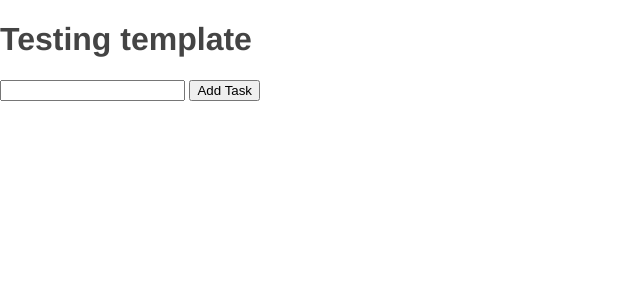
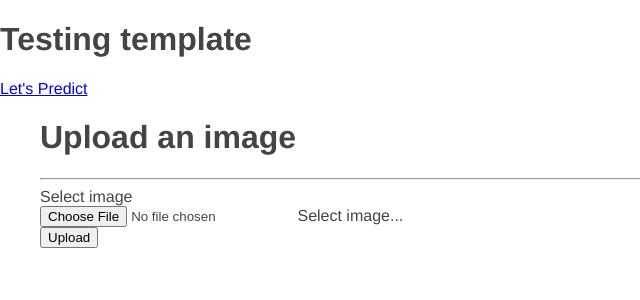
Before and after one commit to chefZau/PoisonPlantTargeter, a Flask app: page / in a window 1280 px wide. Shown: the top 300 px of the page, without its empty margins (0-640 px from the left). Run offline with Flask 2, Linux system fonts and the light colour scheme.

Commit message:
adding new route

```diff
--- a/app/app.py
+++ b/app/app.py
@@ -1,7 +1,21 @@
-from flask import Flask, render_template, url_for, request
+import os
+from flask import Flask, render_template, url_for, request, redirect, flash
+from werkzeug.utils import secure_filename
+
+
+UPLOAD_FOLDER = 'static/uploads/'
+ALLOWED_EXTENSIONS = set(['png', 'jpg', 'jpeg', 'gif'])
 
 app = Flask(__name__)
+
 app.static_folder = 'static'
+app.secret_key = "secret key"
+
+app.config['UPLOAD_FOLDER'] = UPLOAD_FOLDER
+app.config['MAX_CONTENT_LENGTH'] = 16 * 1024 * 1024
+
+def allowed_file(filename):
+	return '.' in filename and filename.rsplit('.', 1)[1].lower() in ALLOWED_EXTENSIONS
 
 @app.route('/', methods=['POST', 'GET'])
 def index():
@@ -10,5 +24,37 @@ def index():
 	elif request.method == 'GET':
 		return render_template('index.html')
 
+@app.route("/predict", methods=["GET", "POST"])
+def predict():
+	# if request.method == "POST":
+
+	# 	if request.files:
+
+	# 		image = request.files["image"]
+
+	# 		print(image)d
+
+	# 		return redirect(request.url)
+
+	# return render_template("predict.html")
+	if request.files:
+
+		image = request.files["image"]
+
+		if image.filename == '':
+			flash('No image selected for uploading')
+			return redirect(request.url)
+
+		if image and allowed_file(image.filename):
+			filename = secure_filename(image.filename)
+			image.save(os.path.join(app.config['UPLOAD_FOLDER'], filename))
+
+			flash('Image successfully uploaded and displayed')
+			return render_template('index.html', filename=filename)
+		else:
+			flash('Allowed image types are -> png, jpg, jpeg, gif')
+			return redirect(request.url)
+
+
 if __name__ == '__main__':
 	app.run(debug = True)
--- a/app/templates/index.html
+++ b/app/templates/index.html
@@ -2,7 +2,7 @@
 
 
 {% block head %}
-	<title>HOME!!</title>
+	<title>HOME | Poison Plant</title>
 {% endblock %}
 
 
@@ -10,9 +10,25 @@
 
 	<h1>Testing template</h1>
 
-	<form action="/" method="POST">
-		<input type="text" name="content" id="content">
-		<input type="submit" value="Add Task">
-	</form>
+	<a href="predict.html">Let's Predict</a>
+
+	<div class="container">
+	    <div class="row">
+	        <div class="col">
+	            <h1>Upload an image</h1>
+	            <hr>
+	            <form action="/predict" method="POST" enctype="multipart/form-data">
+	                <div class="form-group">
+	                    <label>Select image</label>
+	                    <div class="custom-file">
+	                        <input type="file" class="custom-file-input" name="image" id="image">
+	                        <label class="custom-file-label" for="image">Select image...</label>
+	                    </div>
+	                </div>
+	                <button type="submit" class="btn btn-primary">Upload</button>
+	            </form>
+	        </div>
+	    </div>
+	</div>
 
 {% endblock %}
```
